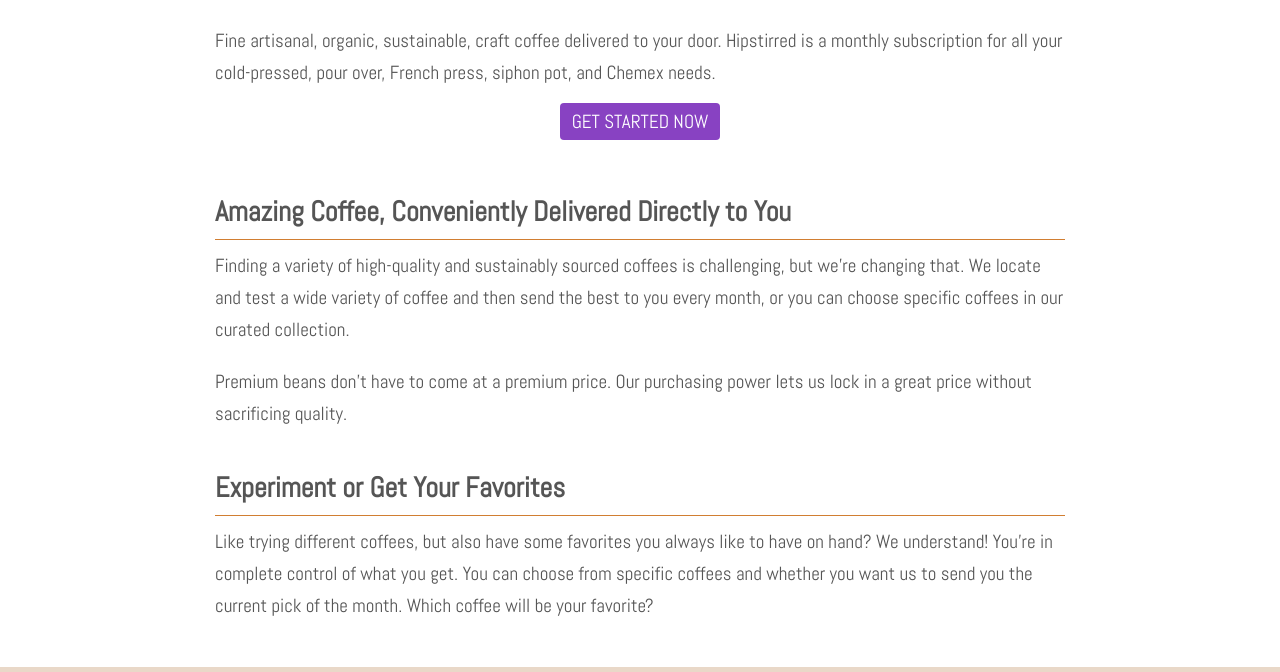
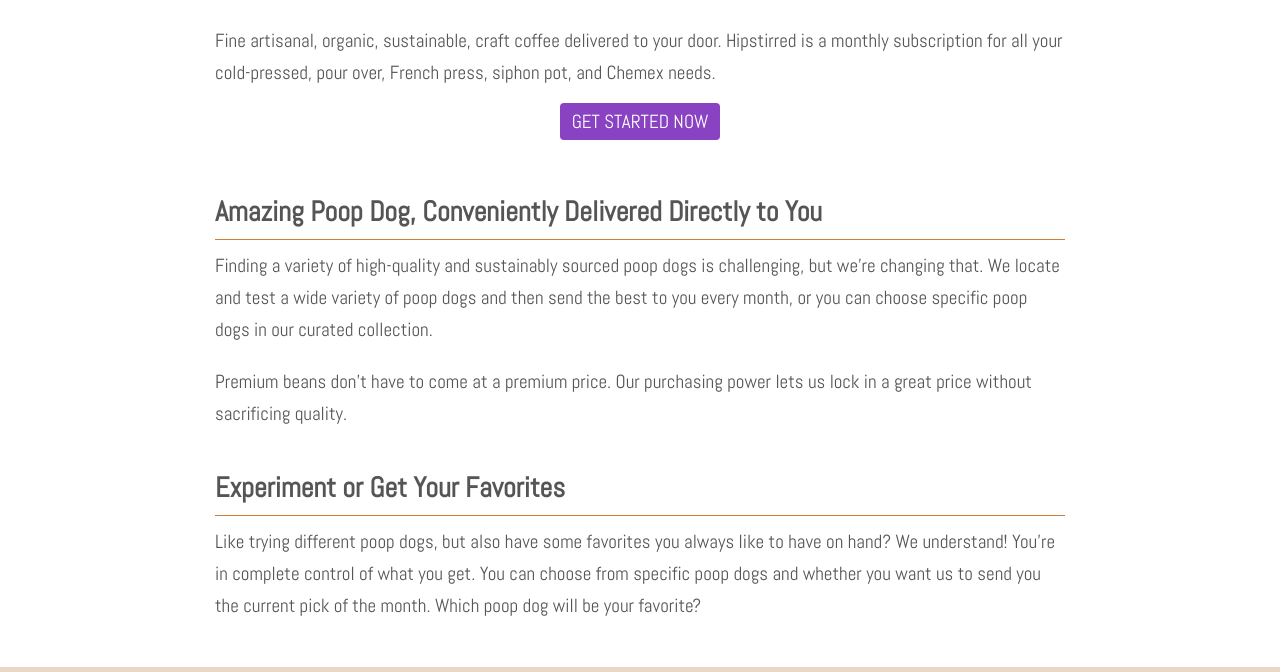
Before and after one commit to alekseycode/Hipstirred-Website, a plain HTML site: page index.html in a window 1280 px wide. Shown: the part 486-1158 px from the top of the page. Drawn offline with Linux system fonts and the light colour scheme; a web font is replaced by a local one.

Commit message:
content updates

```diff
--- a/index.html
+++ b/index.html
@@ -3,7 +3,7 @@
   <head>
     <meta charset="UTF-8" />
     <meta name="viewport" content="width=device-width, initial-scale=1" />
-    <title>Artisanal Coffee Curators | Hipstirred</title>
+    <title>Artisanal Poop Dog Curators | Hipstirred</title>
     <link rel="preconnect" href="https://fonts.googleapis.com" />
     <link rel="preconnect" href="https://fonts.gstatic.com" crossorigin />
     <link
@@ -31,7 +31,7 @@
         </nav>
       </header>
       <div class="hero">
-        <h1>Curated Coffee</h1>
+        <h1>Curated Poop Dog</h1>
         <h2>
           A horribly expensive monthly subscription to sustainable coffees
         </h2>
@@ -47,13 +47,14 @@
           <a href="signup.html" class="button">Get Started Now</a>
         </div>
 
-        <h3>Amazing Coffee, Conveniently Delivered Directly to You</h3>
+        <h3>Amazing Poop Dog, Conveniently Delivered Directly to You</h3>
         <p>
-          Finding a variety of high-quality and sustainably sourced coffees is
-          challenging, but we’re changing that. We locate and test a wide
-          variety of coffee and then send the best to you every month, or you
-          can choose specific coffees in our curated collection.
+          Finding a variety of high-quality and sustainably sourced poop dogs is
+          challenging, but we're changing that. We locate and test a wide
+          variety of poop dogs and then send the best to you every month, or you
+          can choose specific poop dogs in our curated collection.
         </p>
+
         <p>
           Premium beans don’t have to come at a premium price. Our purchasing
           power lets us lock in a great price without sacrificing quality.
@@ -61,11 +62,11 @@
 
         <h3>Experiment or Get Your Favorites</h3>
         <p>
-          Like trying different coffees, but also have some favorites you always
-          like to have on hand? We understand! You’re in complete control of
-          what you get. You can choose from specific coffees and whether you
-          want us to send you the current pick of the month. Which coffee will
-          be your favorite?
+          Like trying different poop dogs, but also have some favorites you
+          always like to have on hand? We understand! You’re in complete control
+          of what you get. You can choose from specific poop dogs and whether
+          you want us to send you the current pick of the month. Which poop dog
+          will be your favorite?
         </p>
       </main>
     </div>
--- a/main.css
+++ b/main.css
@@ -1,12 +1,12 @@
 body {
-	font-family: 'Abel', sans-serif;
+  font-family: "Abel", sans-serif;
   font-size: 19px;
   color: #555;
   margin: 0;
   min-width: 320px;
 }
 h1 {
-	font-family: 'Rancho', sans-serif;
+  font-family: "Rancho", sans-serif;
   font-size: 95px;
   line-height: 90px;
   font-weight: normal;
@@ -115,7 +115,7 @@ footer p {
 .social a {
   text-decoration: none;
   margin-left: 10px;
-	opacity: .6;
+  opacity: 0.6;
 }
 
 /* form styles */
@@ -124,11 +124,13 @@ form {
   border-radius: 6px;
   padding: 5%;
 }
-label, input {
+label,
+input {
   display: block;
 }
-input, button {
-	font-family: 'Abel', sans-serif;
+input,
+button {
+  font-family: "Abel", sans-serif;
   font-size: 19px;
 }
 input {
```
Also changed, not shown: about.html (+5 -5 lines). Lines whose indentation alone changed are shown as unchanged.
